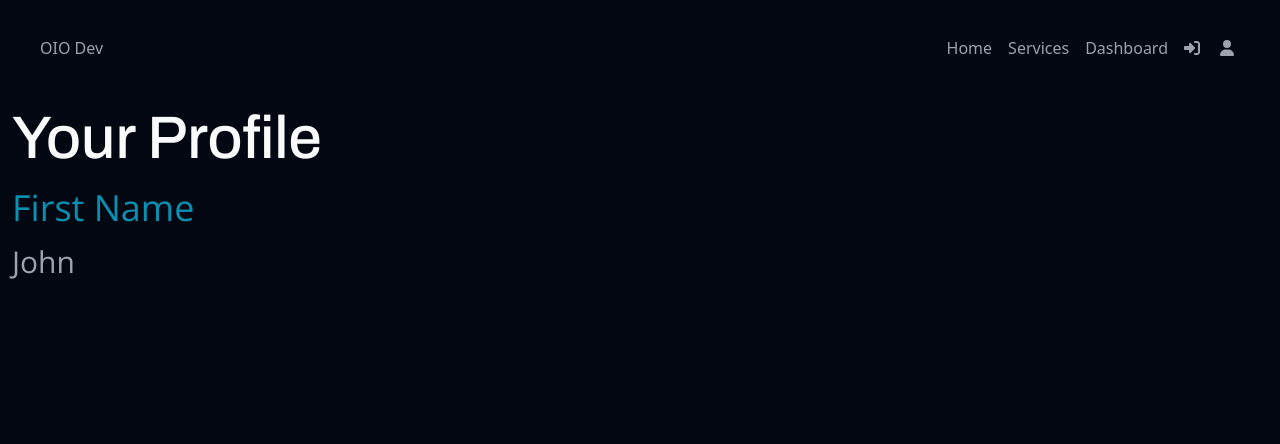
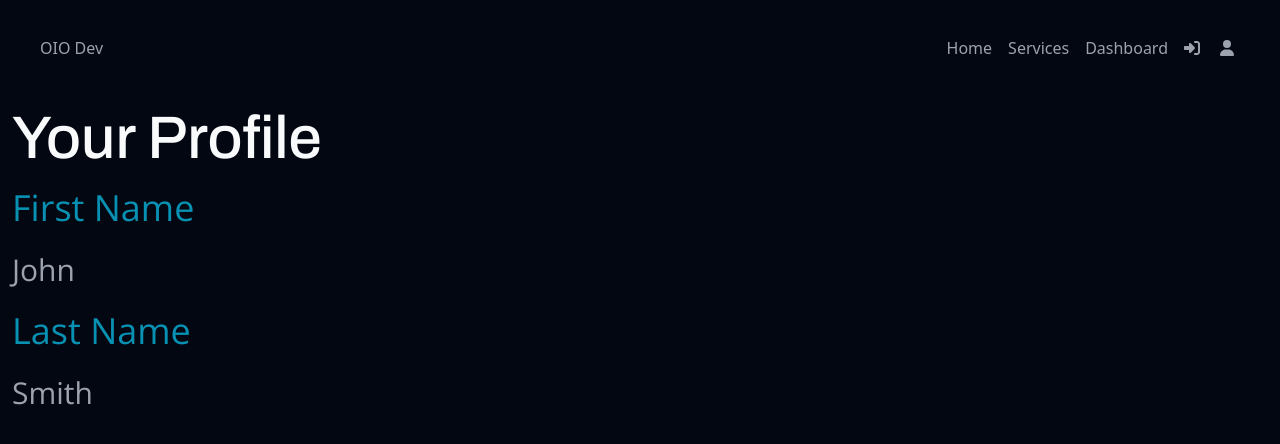
Before and after one commit to CodeByDex/OIODev, a Next.js app: page /dashboard in a window 1280 px wide. Shown: the top 444 px of the page. Built offline with nearby package versions, Linux system fonts and the light colour scheme.

Commit message:
put state in field component to allow multiple fields, added last name field

```diff
--- a/src/app/[user]/components/InputField.js
+++ b/src/app/[user]/components/InputField.js
@@ -1,25 +1,26 @@
+import {useState} from 'react'
+
 export default function InputField(props) {
+    const [showInput, setShowInput] = useState(false)
     return (
         <span>
             {
-                props.enableEditing ? (
+                showInput ? (
                     <input
                         type="text"
                         value={props.value}
                         onChange={props.handleChange}
-                        onBlur={props.handleBlur}
+                        onBlur={()=> setShowInput(false)}
                         autoFocus
-                        className="block w-auto rounded-md border-spacing-0 text-3xl invalid:ring-red-600"
+                        className="block w-auto rounded-md border-spacing-0 text-3xl"
                         placeholder="Enter your name"
-                        pattern="[a-z/i]"
                     />
                 ) :
 
                 (
                     <span
-                        onClick={props.handleClick}
+                        onClick={() => setShowInput(true)}
                         className="font-secondary text-brand-textBody text-3xl display: inline-block w-6 h-3"
-
                     >
                     {props.value}
                     </span>
--- a/src/app/[user]/page.js
+++ b/src/app/[user]/page.js
@@ -15,21 +15,22 @@ export default function Dashboard() {
   const [lastName, setLastName] = useState(user.lastName);
   const [email, setEmail] = useState(user.email);
 
-  const [showInput, setShowInput] = useState(false);
 
   return (
     <main className="flex flex-col gap-5 p-3">
       <h1 className="font-primary text-brand-textHeader text-6xl">
         Your Profile
       </h1>
-      <div className="flex flex-col gap-4">
-        <h2 className="font-secondary text-brand-secondary text-4xl ">First Name</h2>
+      <div className="flex flex-col gap-6">
+        <h2 className="font-secondary text-brand-secondary text-4xl">First Name</h2>
         <InputField
           value={firstName}
           handleChange={(e) => setFirstName(e.target.value)}
-          handleClick={() => setShowInput(true)}
-          handleBlur={() => setShowInput(false)}
-          enableEditing={showInput}
+        />
+        <h2 className="font-secondary text-brand-secondary text-4xl">Last Name</h2>
+        <InputField
+          value={lastName}
+          handleChange={(e) => setLastName(e.target.value)}
         />
       </div>
     </main>
```
